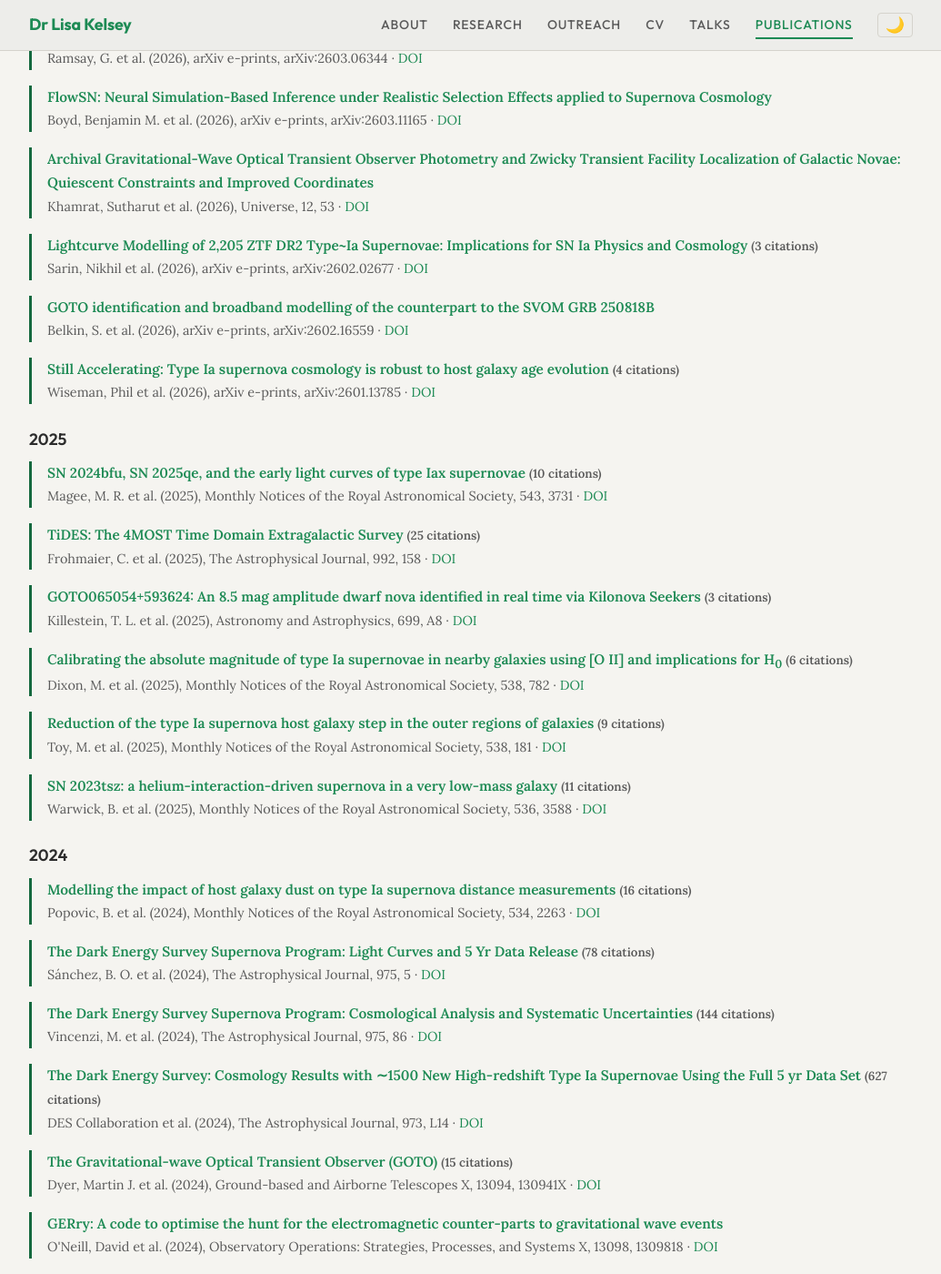
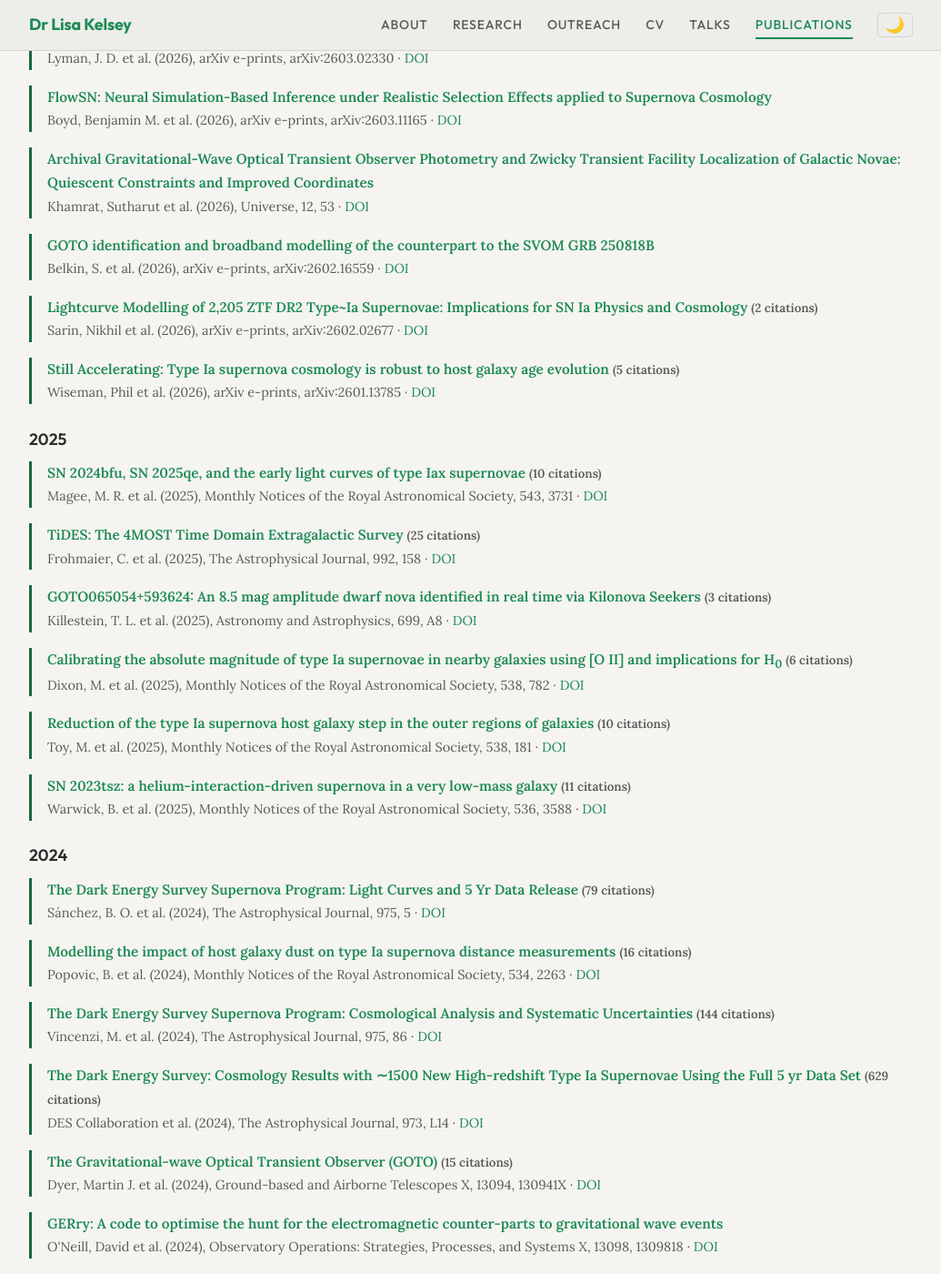
Before and after one commit to LKelsey/LKelsey.github.io, a Jekyll site: the page built from publications.md, in a window 1280 px wide and 1400 px high, scrolled down 1128 px. Shown: the whole window at 91% size, without its empty margins (122-1157 px from the left). Built offline with Jekyll 4.4.1, drawn with Linux system fonts in a browser that asks for light colours; some of the changed text lies outside the part shown.

Commit message:
Auto-update publications from ADS

```diff
--- a/_data/publications.yml
+++ b/_data/publications.yml
@@ -1,4 +1,4 @@
-# Auto-generated from ADS library on 2026-06-08 10:23 UTC
+# Auto-generated from ADS library on 2026-06-09 09:29 UTC
 # Do not edit manually
 
 first_author:
@@ -44,7 +44,7 @@ coauthor:
       journal: "Monthly Notices of the Royal Astronomical Society, 548, stag632"
       url: https://ui.adsabs.harvard.edu/abs/2026MNRAS.548ag632P/abstract
       bibcode: "2026MNRAS.548ag632P"
-      citations: 85
+      citations: 84
       doi: https://doi.org/10.1093/mnras/stag632
     - title: "SN 2024cld: unveiling the complex mass-loss histories of evolved supergiant progenitors to core collapse supernovae"
       authors: "Killestein, T. L. et al."
@@ -52,7 +52,7 @@ coauthor:
       journal: "Monthly Notices of the Royal Astronomical Society, 548, staf2261"
       url: https://ui.adsabs.harvard.edu/abs/2026MNRAS.548f2261K/abstract
       bibcode: "2026MNRAS.548f2261K"
-      citations: 3
+      citations: 2
       doi: https://doi.org/10.1093/mnras/staf2261
     - title: "On the origin of the environmental step: A BayeSN view of the ZTF SN Ia DR2"
       authors: "Ginolin, Madeleine et al."
@@ -61,6 +61,14 @@ coauthor:
       url: https://ui.adsabs.harvard.edu/abs/2026arXiv260506799G/abstract
       bibcode: "2026arXiv260506799G"
       citations: 0
+    - title: "Searching for outbursts from Symbiotic Binaries in GOTO and ATLAS data"
+      authors: "Ramsay, G. et al."
+      year: 2026
+      journal: "arXiv e-prints, arXiv:2603.06344"
+      url: https://ui.adsabs.harvard.edu/abs/2026arXiv260306344R/abstract
+      bibcode: "2026arXiv260306344R"
+      citations: 0
+      doi: https://doi.org/10.48550/arXiv.2603.06344
     - title: "The Gravitational-wave Optical Transient Observer (GOTO) data pipeline and workflow for transient discovery"
       authors: "Lyman, J. D. et al."
       year: 2026
@@ -69,14 +77,6 @@ coauthor:
       bibcode: "2026arXiv260302330L"
       citations: 2
       doi: https://doi.org/10.48550/arXiv.2603.02330
-    - title: "Searching for outbursts from Symbiotic Binaries in GOTO and ATLAS data"
-      authors: "Ramsay, G. et al."
-      year: 2026
-      journal: "arXiv e-prints, arXiv:2603.06344"
-      url: https://ui.adsabs.harvard.edu/abs/2026arXiv260306344R/abstract
-      bibcode: "2026arXiv260306344R"
-      citations: 0
-      doi: https://doi.org/10.48550/arXiv.2603.06344
     - title: "FlowSN: Neural Simulation-Based Inference under Realistic Selection Effects applied to Supernova Cosmology"
       authors: "Boyd, Benjamin M. et al."
       year: 2026
@@ -93,14 +93,6 @@ coauthor:
       bibcode: "2026Univ...12...53K"
       citations: 0
       doi: https://doi.org/10.3390/universe12020053
-    - title: "Lightcurve Modelling of 2,205 ZTF DR2 Type~Ia Supernovae: Implications for SN Ia Physics and Cosmology"
-      authors: "Sarin, Nikhil et al."
-      year: 2026
-      journal: "arXiv e-prints, arXiv:2602.02677"
-      url: https://ui.adsabs.harvard.edu/abs/2026arXiv260202677S/abstract
-      bibcode: "2026arXiv260202677S"
-      citations: 3
-      doi: https://doi.org/10.48550/arXiv.2602.02677
     - title: "GOTO identification and broadband modelling of the counterpart to the SVOM GRB 250818B"
       authors: "Belkin, S. et al."
       year: 2026
@@ -109,13 +101,21 @@ coauthor:
       bibcode: "2026arXiv260216559B"
       citations: 0
       doi: https://doi.org/10.48550/arXiv.2602.16559
+    - title: "Lightcurve Modelling of 2,205 ZTF DR2 Type~Ia Supernovae: Implications for SN Ia Physics and Cosmology"
+      authors: "Sarin, Nikhil et al."
+      year: 2026
+      journal: "arXiv e-prints, arXiv:2602.02677"
+      url: https://ui.adsabs.harvard.edu/abs/2026arXiv260202677S/abstract
+      bibcode: "2026arXiv260202677S"
+      citations: 2
+      doi: https://doi.org/10.48550/arXiv.2602.02677
     - title: "Still Accelerating: Type Ia supernova cosmology is robust to host galaxy age evolution"
       authors: "Wiseman, Phil et al."
       year: 2026
       journal: "arXiv e-prints, arXiv:2601.13785"
       url: https://ui.adsabs.harvard.edu/abs/2026arXiv260113785W/abstract
       bibcode: "2026arXiv260113785W"
-      citations: 4
+      citations: 5
       doi: https://doi.org/10.48550/arXiv.2601.13785
     - title: "SN 2024bfu, SN 2025qe, and the early light curves of type Iax supernovae"
       authors: "Magee, M. R. et al."
@@ -155,7 +155,7 @@ coauthor:
       journal: "Monthly Notices of the Royal Astronomical Society, 538, 181"
       url: https://ui.adsabs.harvard.edu/abs/2025MNRAS.538..181T/abstract
       bibcode: "2025MNRAS.538..181T"
-      citations: 9
+      citations: 10
       doi: https://doi.org/10.1093/mnras/staf248
     - title: "SN 2023tsz: a helium-interaction-driven supernova in a very low-mass galaxy"
       authors: "Warwick, B. et al."
@@ -165,6 +165,14 @@ coauthor:
       bibcode: "2025MNRAS.536.3588W"
       citations: 11
       doi: https://doi.org/10.1093/mnras/stae2784
+    - title: "The Dark Energy Survey Supernova Program: Light Curves and 5 Yr Data Release"
+      authors: "Sánchez, B. O. et al."
+      year: 2024
+      journal: "The Astrophysical Journal, 975, 5"
+      url: https://ui.adsabs.harvard.edu/abs/2024ApJ...975....5S/abstract
+      bibcode: "2024ApJ...975....5S"
+      citations: 79
+      doi: https://doi.org/10.3847/1538-4357/ad739a
     - title: "Modelling the impact of host galaxy dust on type Ia supernova distance measurements"
       authors: "Popovic, B. et al."
       year: 2024
@@ -173,14 +181,6 @@ coauthor:
       bibcode: "2024MNRAS.534.2263P"
       citations: 16
       doi: https://doi.org/10.1093/mnras/stae2164
-    - title: "The Dark Energy Survey Supernova Program: Light Curves and 5 Yr Data Release"
-      authors: "Sánchez, B. O. et al."
-      year: 2024
-      journal: "The Astrophysical Journal, 975, 5"
-      url: https://ui.adsabs.harvard.edu/abs/2024ApJ...975....5S/abstract
-      bibcode: "2024ApJ...975....5S"
-      citations: 78
-      doi: https://doi.org/10.3847/1538-4357/ad739a
     - title: "The Dark Energy Survey Supernova Program: Cosmological Analysis and Systematic Uncertainties"
       authors: "Vincenzi, M. et al."
       year: 2024
@@ -195,7 +195,7 @@ coauthor:
       journal: "The Astrophysical Journal, 973, L14"
       url: https://ui.adsabs.harvard.edu/abs/2024ApJ...973L..14D/abstract
       bibcode: "2024ApJ...973L..14D"
-      citations: 627
+      citations: 629
       doi: https://doi.org/10.3847/2041-8213/ad6f9f
     - title: "The Gravitational-wave Optical Transient Observer (GOTO)"
       authors: "Dyer, Martin J. et al."
@@ -299,7 +299,7 @@ coauthor:
       journal: "The Astrophysical Journal, 938, 110"
       url: https://ui.adsabs.harvard.edu/abs/2022ApJ...938..110B/abstract
       bibcode: "2022ApJ...938..110B"
-      citations: 1404
+      citations: 1402
       doi: https://doi.org/10.3847/1538-4357/ac8e04
     - title: "A galaxy-driven model of type Ia supernova luminosity variations"
       authors: "Wiseman, P. et al."
```
